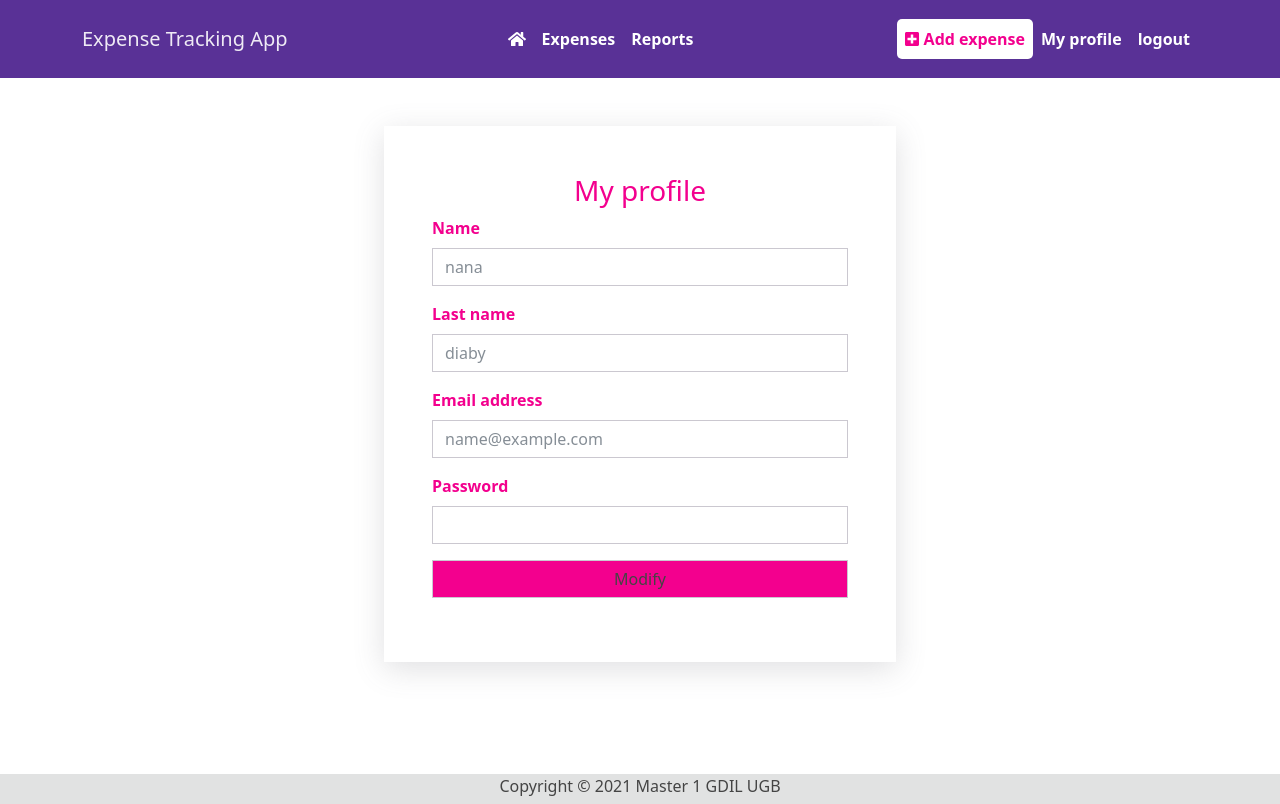
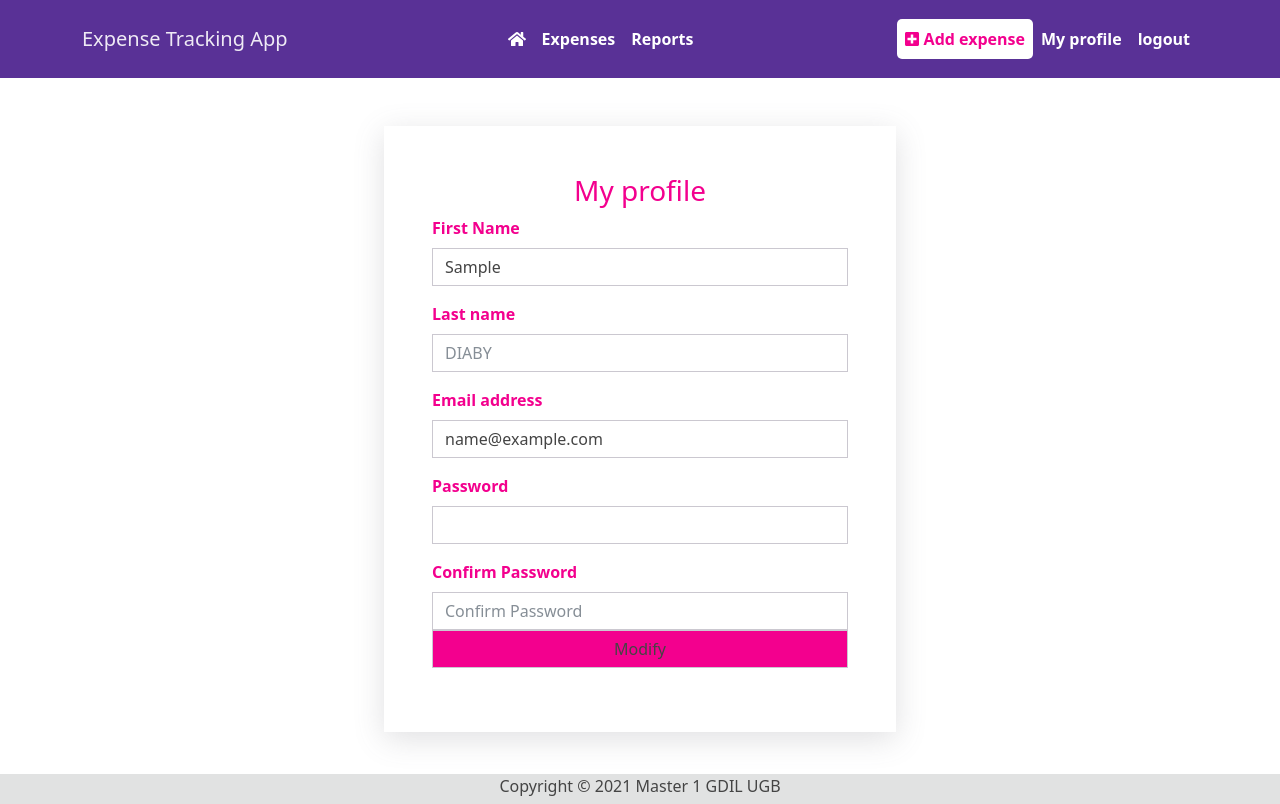
Before and after one commit to ayshagassama1/mern_expense_tracking_app, a React (Create React App) app in the folder frontend/: page /profile in a window 1280 px wide. Built offline with nearby package versions, Linux system fonts and the light colour scheme; sample sign-in values are in the browser's storage.

Commit message:
redirect header ok

```diff
--- a/frontend/src/App.js
+++ b/frontend/src/App.js
@@ -13,31 +13,19 @@ import SingleExpense from "./components/SingleExpense";
 import { useDispatch, useSelector } from "react-redux";
 import NavBarNonConnecte from "./components/layout/NavBarNonConnecte";
 function App() {
-	const dispatch = useDispatch();
 
 	const userLogin = useSelector((state) => state.userLogin);
-	const { userInfo } = userLogin;
-
-	if (!userInfo) {
+	const { loading, error, userInfo } = userLogin;
 		return (
 			<BrowserRouter>
-				<NavBarNonConnecte />
+               {userInfo && <Header />}
+			   {!userInfo && <NavBarNonConnecte /> }
+
 				<main style={{ minHeight: "87vh" }}>
 					<Routes>
 						<Route path="/" element={<LandingPage />} exact />
 						<Route path="/login" element={<Connection />} />
 						<Route path="/register" element={<Inscription />} />
-					</Routes>
-				</main>
-				<Footer />
-			</BrowserRouter>
-		);
-	} else {
-		return (
-			<BrowserRouter>
-				<Header />
-				<main style={{ minHeight: "87vh" }}>
-					<Routes>
 						<Route path="/home" element={<Body />} exact />
 						<Route path="/profile" element={<MyProfile />} />
 						<Route path="/reports" element={<Reports />} />
@@ -48,6 +36,5 @@ function App() {
 			</BrowserRouter>
 		);
 	}
-}
 
 export default App;
--- a/frontend/src/actions/userAction.js
+++ b/frontend/src/actions/userAction.js
@@ -1,5 +1,5 @@
 import axios from "axios";
-import { USER_LOGIN_FAIL, USER_LOGIN_REQUEST, USER_LOGIN_SUCCESS, USER_LOGOUT, USER_REGISTER_FAIL, USER_REGISTER_REQUEST, USER_REGISTER_SUCCESS } from "../constances/userConstance"
+import { USER_LOGIN_FAIL, USER_LOGIN_REQUEST, USER_LOGIN_SUCCESS, USER_LOGOUT, USER_REGISTER_FAIL, USER_REGISTER_REQUEST, USER_REGISTER_SUCCESS, USER_UPDATE_FAIL, USER_UPDATE_REQUEST, USER_UPDATE_SUCCESS} from "../constances/userConstance"
 
 export const login = (email, password) => async (dispatch, getState) => {
     try {
@@ -79,3 +79,36 @@ export const register = (firstName, lastName,email, password) => async (dispatch
         });
     }
 };
+
+export const updateProfile = (user) => async (dispatch, getState) => {
+    try {
+      dispatch({ type: USER_UPDATE_REQUEST });
+
+      const {
+        userLogin: { userInfo },
+      } = getState();
+
+      const config = {
+        headers: {
+          "Content-Type": "application/json",
+          "Authorization": `Bearer ${userInfo.token}`,
+        },
+      };
+
+      const { data } = await axios.post("/api/users/profile", user, config);
+
+      dispatch({ type: USER_UPDATE_SUCCESS, payload: data });
+
+      dispatch({ type: USER_LOGIN_SUCCESS, payload: data });
+
+      localStorage.setItem("userInfo", JSON.stringify(data));
+    } catch (error) {
+      dispatch({
+        type: USER_UPDATE_FAIL,
+        payload:
+          error.response && error.response.data.message
+            ? error.response.data.message
+            : error.message,
+      });
+    }
+  };
--- a/frontend/src/components/Connection.js
+++ b/frontend/src/components/Connection.js
@@ -8,27 +8,30 @@ import { useDispatch, useSelector } from "react-redux";
 import { login } from "../actions/userAction";
 
 const Connection = ({ connect }) => {
+	const dispatch = useDispatch();
 	let navigate = useNavigate();
 
 	const [email, setEmail] = useState("");
 	const [password, setPassword] = useState("");
 
-	const dispatch = useDispatch();
+
 
 	const userLogin = useSelector((state) => state.userLogin);
 	const { loading, error, userInfo } = userLogin;
 
+	useEffect(() => {
+		if (userInfo) {
+			navigate("/home");
+		}
+	}, [navigate, userInfo]);
+
 	const submitHandler = (e) => {
 		e.preventDefault();
 		dispatch(login(email, password));
-		if (userInfo) {
-			navigate("/home");
-		}
+
 	};
 
-	/*useEffect(() => {
-		navigate("/home");
-	}, []);*/
+
 	return (
 		<div className="formBloc">
 			<div className="myForm">
--- a/frontend/src/components/Inscription.js
+++ b/frontend/src/components/Inscription.js
@@ -25,7 +25,7 @@ function Inscription() {
 			setMessage("Passwords do not match");
 		} else {
 			dispatch(register(firstName, lastName, email, password));
-			navigate("/");
+			navigate("/home");
 		}
 	};
 
--- a/frontend/src/components/MyProfile.js
+++ b/frontend/src/components/MyProfile.js
@@ -1,26 +1,98 @@
-import React from "react";
+import React, { useEffect, useState } from "react";
+import axios from "axios";
+import { Link, useNavigate } from "react-router-dom";
 import { Form } from "react-bootstrap";
+import Loading from "./Loading";
+import ErrorMessage from "./ErrorMessage";
+import {updateProfile  } from "../actions/userAction";
+import { useDispatch, useSelector} from "react-redux";
+
 const MyProfile = () => {
+	let navigate = useNavigate();
+	const dispatch = useDispatch();
+
+	const [email, setEmail] = useState("");
+	const [message, setMessage] = useState(null);
+	const [password, setPassword] = useState("");
+	const [firstName, setFirstName] = useState("");
+	const [lastName, setLastName] = useState("");
+	const [confirmpassword, setConfirmpassword] = useState();
+
+
+
+	const userLogin = useSelector((state) => state.userLogin);
+  const { userInfo } = userLogin;
+
+  const userUpdate = useSelector((state) => state.userUpdate);
+  const { loading, error, success } = userUpdate;
+
+  useEffect(() => {
+    if (!userInfo) {
+      navigate("/");
+    } else {
+      setFirstName(userInfo.firstName);
+	  setLastName(userInfo.lasttName);
+      setEmail(userInfo.email);
+
+    }
+  }, [navigate, userInfo]);
+
+  const submitHandler = (e) => {
+    e.preventDefault();
+
+    dispatch(updateProfile({ firstName, lastName,  email, password }));
+  };
 	return (
 		<div className="formBloc">
 			<div className="myForm">
-				<Form>
+				<Form onSubmit={submitHandler}>
+				{loading && <Loading />}
+              {success && (
+                <ErrorMessage variant="success">
+                  Updated Successfully
+                </ErrorMessage>
+              )}
+			   {error && <ErrorMessage variant="danger">{error}</ErrorMessage>}
 					<h3 className="text-center">My profile</h3>
 					<Form.Group className="mb-3" controlId="name">
-						<Form.Label>Name</Form.Label>
-						<Form.Control type="email" placeholder="nana" />
+						<Form.Label>First Name</Form.Label>
+						<Form.Control
+						type="text"
+						placeholder="nana"
+						value={firstName}
+						onChange={(e) => setFirstName(e.target.value)} />
 					</Form.Group>
 					<Form.Group className="mb-3" controlId="lastName">
 						<Form.Label>Last name</Form.Label>
-						<Form.Control type="email" placeholder="diaby" />
+						<Form.Control
+						type="text"
+						placeholder="DIABY"
+						value={lastName}
+						onChange={(e) => setLastName(e.target.value)} />
 					</Form.Group>
 					<Form.Group className="mb-3" controlId="email">
 						<Form.Label>Email address</Form.Label>
-						<Form.Control type="email" placeholder="name@example.com" />
+						<Form.Control
+						type="email"
+						placeholder="name@example.com"
+						value={email}
+						onChange={(e) => setEmail(e.target.value)} />
 					</Form.Group>
 					<Form.Group className="mb-3" controlId="password">
 						<Form.Label>Password</Form.Label>
-						<Form.Control type="password" />
+						<Form.Control
+						type="password"
+						value={password}
+						onChange={(e) => setPassword(e.target.value)} />
+					</Form.Group>
+					<Form.Group controlId="confirmPassword">
+					<Form.Label>Confirm Password</Form.Label>
+						<Form.Control
+						type="password"
+						placeholder="Confirm Password"
+						value={confirmpassword}
+						onChange={(e) => setConfirmpassword(e.target.value)}
+						></Form.Control>
 					</Form.Group>
 					<Form.Group className="mb-3" controlId="password">
 						<Form.Control type="submit" className="mySubmit" value="Modify" />
--- a/frontend/src/constances/userConstance.js
+++ b/frontend/src/constances/userConstance.js
@@ -5,3 +5,6 @@ export const USER_LOGOUT ="USER_LOGOUT";
 export const USER_REGISTER_FAIL = "USER_REGISTER_FAIL";
 export const USER_REGISTER_REQUEST = "USER_REGISTER_REQUEST";
 export const USER_REGISTER_SUCCESS = "USER_REGISTER_SUCCESS";
+export const USER_UPDATE_FAIL = "USER_UPDATE_FAIL";
+export const USER_UPDATE_REQUEST = "USER_UPDATE_REQUEST";
+export const USER_UPDATE_SUCCESS = "USER_UPDATE_SUCCESS";
--- a/frontend/src/reducers/userReducer.js
+++ b/frontend/src/reducers/userReducer.js
@@ -6,6 +6,9 @@ import {
     USER_REGISTER_FAIL,
     USER_REGISTER_REQUEST,
     USER_REGISTER_SUCCESS,
+    USER_UPDATE_FAIL,
+    USER_UPDATE_REQUEST,
+    USER_UPDATE_SUCCESS,
 } from "../constances/userConstance";
 
 export const userLoginReducer = (state = {}, action) => {
@@ -38,4 +41,17 @@ export  const  userRegisterReducer = ( state = {}, action) => {
             return state;
 
     }
-}
+};
+
+export const userUpdateReducer = (state = {}, action) => {
+    switch (action.type) {
+      case USER_UPDATE_REQUEST:
+        return { loading: true };
+      case USER_UPDATE_SUCCESS:
+        return { loading: false, userInfo: action.payload, success: true };
+      case USER_UPDATE_FAIL:
+        return { loading: false, error: action.payload, success: false };
+      default:
+        return state;
+    }
+  };
--- a/frontend/src/store.js
+++ b/frontend/src/store.js
@@ -1,7 +1,7 @@
 import { createStore, combineReducers, applyMiddleware } from "redux";
 import thunk from "redux-thunk";
 import { composeWithDevTools } from "redux-devtools-extension";
-import { userLoginReducer, userRegisterReducer } from "./reducers/userReducer";
+import { userLoginReducer, userRegisterReducer, userUpdateReducer } from "./reducers/userReducer";
 import {
 	expenseCreateReducer,
 	expenseListReducer,
@@ -13,6 +13,7 @@ const reducer = combineReducers({
 	//this will contain our reducers
 	userLogin: userLoginReducer,
 	userRegister: userRegisterReducer,
+	userUpdate: userUpdateReducer,
 	expenseList: expenseListReducer,
 	expenseCreate: expenseCreateReducer,
 	expenseDelete: expenseDeleteReducer,
```
Also changed, not shown: 2 other files (tests, documents, lock files or other folders).
